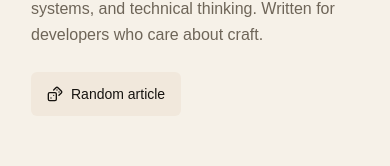
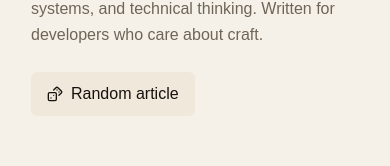
Before and after one commit to igorxciv/blog.igorcodes.dev, a Next.js app: page /blog/topics/ai in a window 390 px wide. Shown: the part 217-383 px from the top of the page. Built offline with nearby package versions, Linux system fonts and the light colour scheme; no server answers; a web font is replaced by a local one.

Commit message:
perf: navigate to random post client-side, drop route (R-32)

```diff
--- a/app/blog/page.tsx
+++ b/app/blog/page.tsx
@@ -88,7 +88,7 @@ export default async function BlogPage() {
           engineering, AI systems, and technical thinking. Written for
           developers who care about craft.
         </p>
-        <RandomPostButton />
+        <RandomPostButton slugs={posts.map((p) => p.slug)} />
       </header>
 
       <TopicFilter activeTopic={null} topics={topics} />
--- a/app/blog/random/route.ts
+++ /dev/null
@@ -1,15 +0,0 @@
-import { redirect } from "next/navigation";
-import { getAllPosts } from "@/lib/server/posts";
-
-export const dynamic = "force-dynamic";
-
-export async function GET() {
-  const posts = await getAllPosts();
-
-  if (posts.length === 0) {
-    redirect("/blog");
-  }
-
-  const randomPost = posts[Math.floor(Math.random() * posts.length)];
-  redirect(`/blog/${randomPost.slug}`);
-}
--- a/app/blog/topics/[topic]/page.tsx
+++ b/app/blog/topics/[topic]/page.tsx
@@ -84,7 +84,7 @@ export default async function TopicPage({ params }: TopicPageProps) {
           engineering, AI systems, and technical thinking. Written for
           developers who care about craft.
         </p>
-        <RandomPostButton />
+        <RandomPostButton slugs={posts.map((p) => p.slug)} />
       </header>
 
       <TopicFilter activeTopic={decodedTopic} topics={topics} />
--- a/components/blog/random-post-button.tsx
+++ b/components/blog/random-post-button.tsx
@@ -1,14 +1,33 @@
+"use client";
+
 import { Dices } from "lucide-react";
-import Link from "next/link";
+import { useRouter } from "next/navigation";
 
-export function RandomPostButton() {
+type RandomPostButtonProps = {
+  slugs: string[];
+};
+
+export function RandomPostButton({ slugs }: RandomPostButtonProps) {
+  const router = useRouter();
+
+  const handleClick = () => {
+    if (slugs.length === 0) {
+      return;
+    }
+
+    const slug = slugs[Math.floor(Math.random() * slugs.length)];
+    router.push(`/blog/${slug}`);
+  };
+
   return (
-    <Link
-      href="/blog/random"
-      className="focus-ring inline-flex min-h-11 items-center gap-2 rounded-md bg-(--surface-strong) px-4 py-2 text-sm text-(--foreground) transition-colors hover:bg-(--border-strong) lg:min-h-12 lg:gap-2.5 lg:px-5 lg:text-[0.98rem]"
+    <button
+      type="button"
+      onClick={handleClick}
+      disabled={slugs.length === 0}
+      className="focus-ring inline-flex min-h-11 items-center gap-2 rounded-md bg-(--surface-strong) px-4 py-2 text-sm text-(--foreground) transition-colors hover:bg-(--border-strong) disabled:cursor-not-allowed disabled:opacity-60 lg:min-h-12 lg:gap-2.5 lg:px-5 lg:text-[0.98rem]"
     >
       <Dices aria-hidden="true" className="size-4 lg:size-[1.05rem]" />
       Random article
-    </Link>
+    </button>
   );
 }
```
Also changed, not shown: 1 other file (tests, documents, lock files or other folders).
